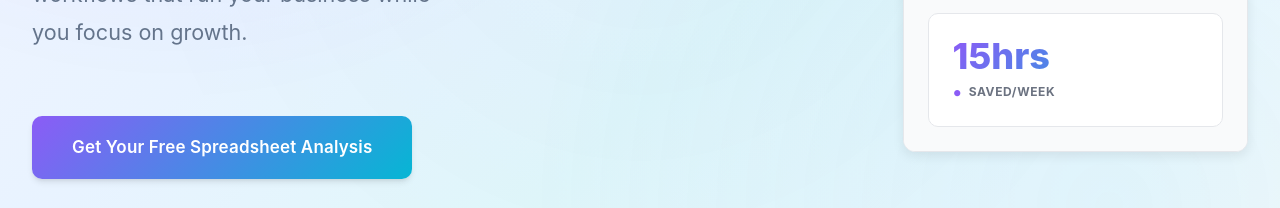
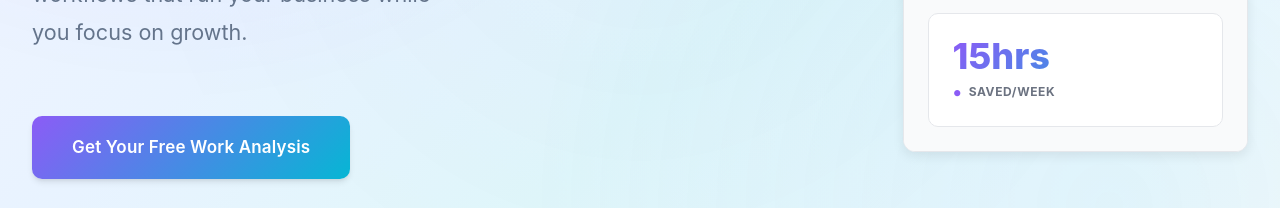
Before and after one commit to DebonairSM/vsol-website, a website built with Vite: page client/spreadsheet-automation.html in a window 1280 px wide. Shown: the part 677-885 px from the top of the page. Built offline with nearby package versions, Linux system fonts and the light colour scheme.

Commit message:
Update "Spreadsheet Analysis" references to "Work Analysis" in spreadsheet-automation.html for consistent branding and improved clarity.

```diff
--- a/client/spreadsheet-automation.html
+++ b/client/spreadsheet-automation.html
@@ -67,7 +67,7 @@
       "serviceType": "Business Process Automation",
       "offers": {
         "@type": "Offer",
-        "description": "Free Spreadsheet Analysis",
+        "description": "Free Work Analysis",
         "price": "0",
         "priceCurrency": "USD"
       }
@@ -100,7 +100,7 @@
                     <h1 class="hero-headline">You built your business in spreadsheets. Now let's automate it.</h1>
                     <p class="hero-subheadline">Your spreadsheets aren't the problem. The manual work is. Transform your existing sheets into intelligent, automated workflows that run your business while you focus on growth.</p>
                     <div class="hero-cta">
-                        <a href="#scan" class="btn btn-primary">Get Your Free Spreadsheet Analysis</a>
+                        <a href="#scan" class="btn btn-primary">Get Your Free Work Analysis</a>
                         <a href="#demo" class="btn btn-secondary">See How It Works</a>
                     </div>
                 </div>
@@ -294,7 +294,7 @@
         <div class="container">
             <div class="scan-content">
                 <div class="scan-text">
-                    <h2>Free Spreadsheet Analysis</h2>
+                    <h2>Free Work Analysis</h2>
                     <p class="scan-intro">Send us your most complex, painful spreadsheet. We'll analyze it and show you:</p>
 
                     <ul class="scan-benefits">
```
